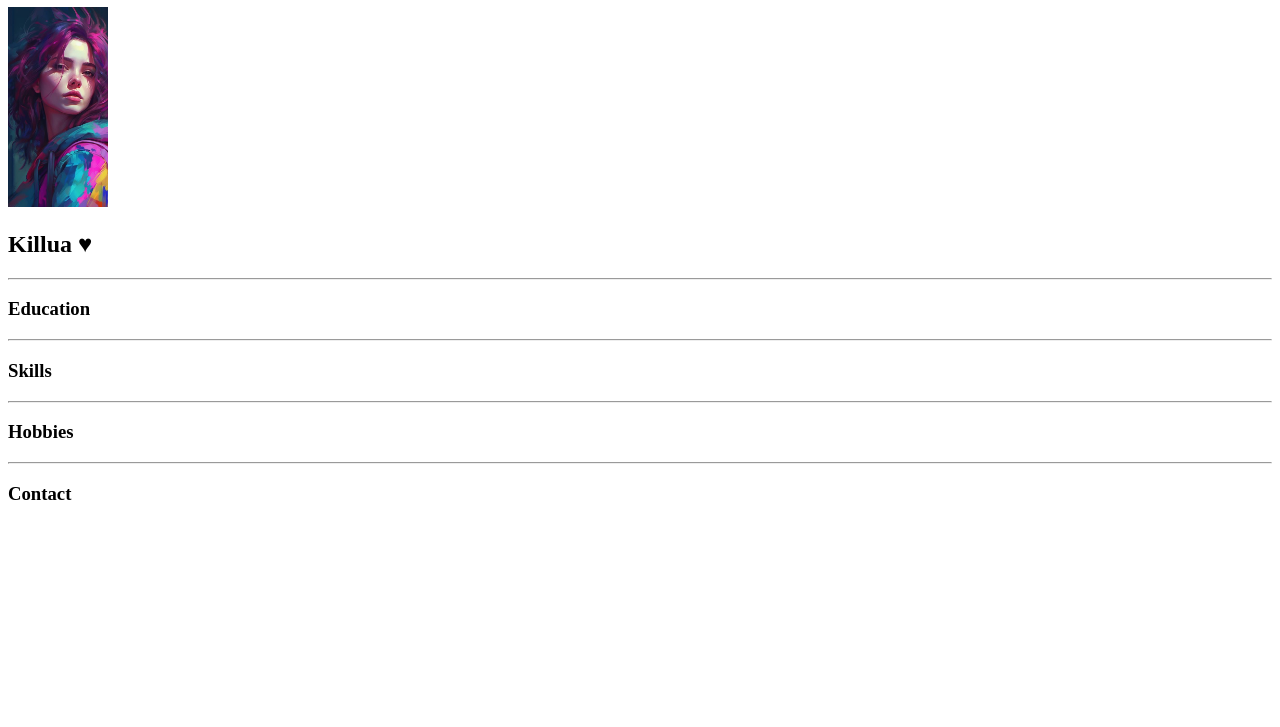
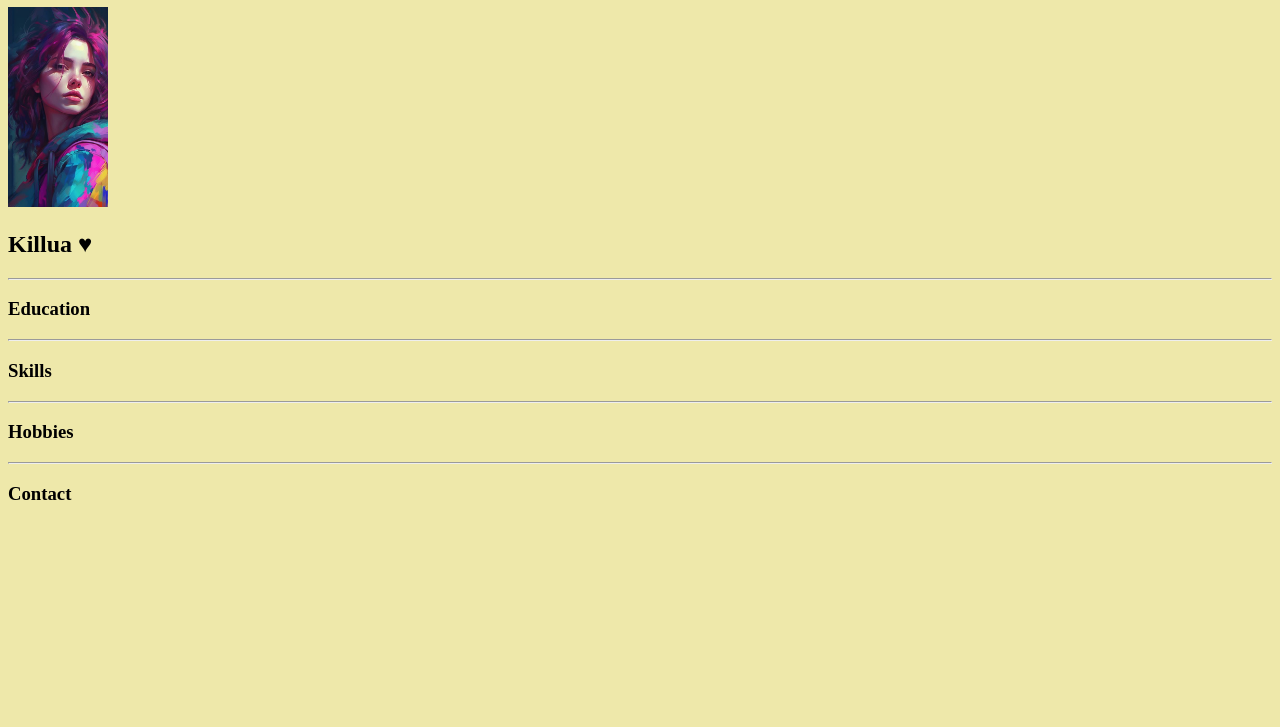
Before and after one commit to satyen227/HTML, a plain HTML site: page portfolio.html in a window 1280 px wide. Shown: the part 73-800 px from the top of the page. Drawn offline with Linux system fonts and the light colour scheme.

Commit message:
including css

```diff
--- a/portfolio.html
+++ b/portfolio.html
@@ -5,7 +5,7 @@
     <meta name="viewport" content="width=device-width, initial-scale=1.0" />
     <title>My portfolio</title>
   </head>
-  <body>
+  <body style="background-color: palegoldenrod">
     <h1>My Portfolio</h1>
     <img src="image.JPG" height="200px" />
     <h2>Killua &hearts;</h2>
```
